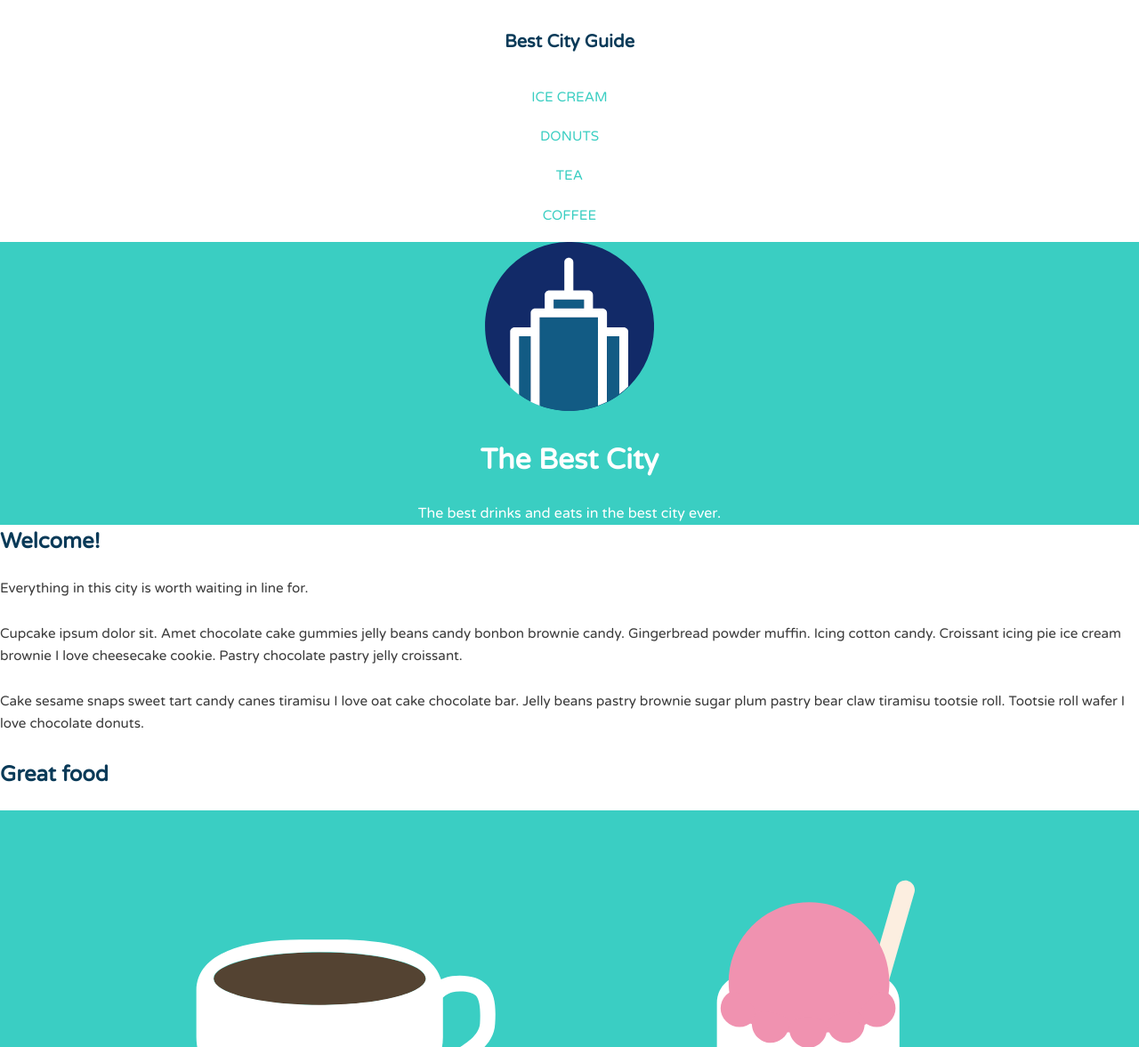
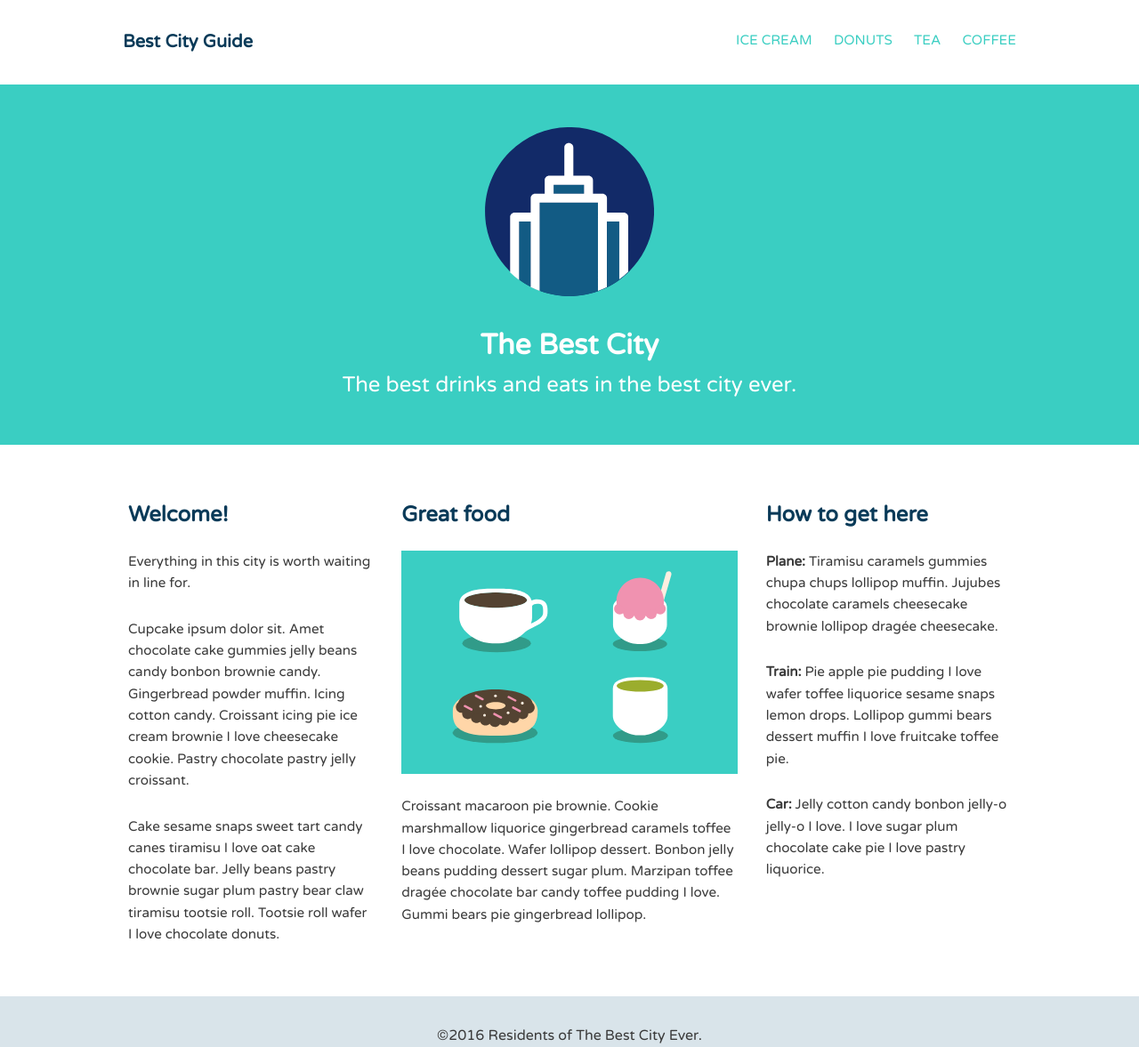
Before and after one commit to Tipster74743/Best-City-Layout, a plain HTML site: page index.html in a window 1280 px wide. Shown: the top 1177 px of the page at 89% size. Drawn offline with Linux system fonts and the light colour scheme.

Commit message:
Project mostly finished. Now need to apply DRY CSS to the files.

```diff
--- a/css/style.css
+++ b/css/style.css
@@ -57,6 +57,7 @@ img {
 
 .main-nav a:hover {
 	color: #093a58;
+	background-color: #808080;
 }
 
 /* ---- Layout Containers ---- */
@@ -73,6 +74,12 @@ img {
 .banner {
 	color: #fff;
 	background: #3acec2;
+	padding: 3em 0;
+	margin-bottom: 60px;
+}
+
+.col {
+	padding: 0 1em;
 }
 
 .main-footer {
@@ -87,10 +94,50 @@ img {
 	width: 190px;
 }
 
+.headline{
+	margin-bottom: 0;
+}
+
 /********************************** Media Queries *****/
 
 @media (min-width: 769px) {
 
+	.container {
+		width: 90%;
+		margin: 0 auto;
+	}
+
+	/* ---- Navigation ---- */
+	.main-header::after{
+		content: "";
+		display: table;
+		clear: both;
+	}
+
+	.name,
+	.col{
+		float: left;
+	}
+
+	.main-nav{
+		float: right;
+		margin-top: 15px;
+	}
+
+	.main-nav li{
+		display: inline-block;
+	}
+
+	/* ---- Main Content ---- */
+
+	.primary,
+	.secondary{
+		width: 50%
+	}
+
+	.tagline{
+		font-size: 1.25em;
+	}
 
 
 	/* ---- Float clearfix ---- */
@@ -102,3 +149,24 @@ img {
 	}
 
 }
+
+@media (min-width: 1025px){
+
+	.container {
+		width: 80%;
+		max-width: 1150px;
+	}
+
+	.primary {
+		width: 40%
+	}
+
+	.secondary,
+	.tertiary{
+		width: 30%
+	}
+
+	.tagline{
+		font-size: 1.5em;
+	}
+}
--- a/index.html
+++ b/index.html
@@ -10,7 +10,7 @@
 <body>
 
 	<header class="main-header">
-		<div class="container">
+		<div class="container clearfix">
 			<h1 class="name"><a href="#">Best City Guide</a></h1>
 			<ul class="main-nav">
 				<li><a href="#">ice cream</a></li>
@@ -28,7 +28,7 @@
 	</div><!--/.banner-->
 
 
-	<div class="container">
+	<div class="container clearfix">
 		<div class="secondary col">
 			<h2>Welcome!</h2>
 			<p>Everything in this city is worth waiting in line for.</p>
@@ -51,7 +51,7 @@
 	</div>
 
 	<footer class="main-footer">
-		<span>&copy;2015 Residents of The Best City Ever.</span>
+		<span>&copy;2016 Residents of The Best City Ever.</span>
 	</footer>
 
 </body>
```
